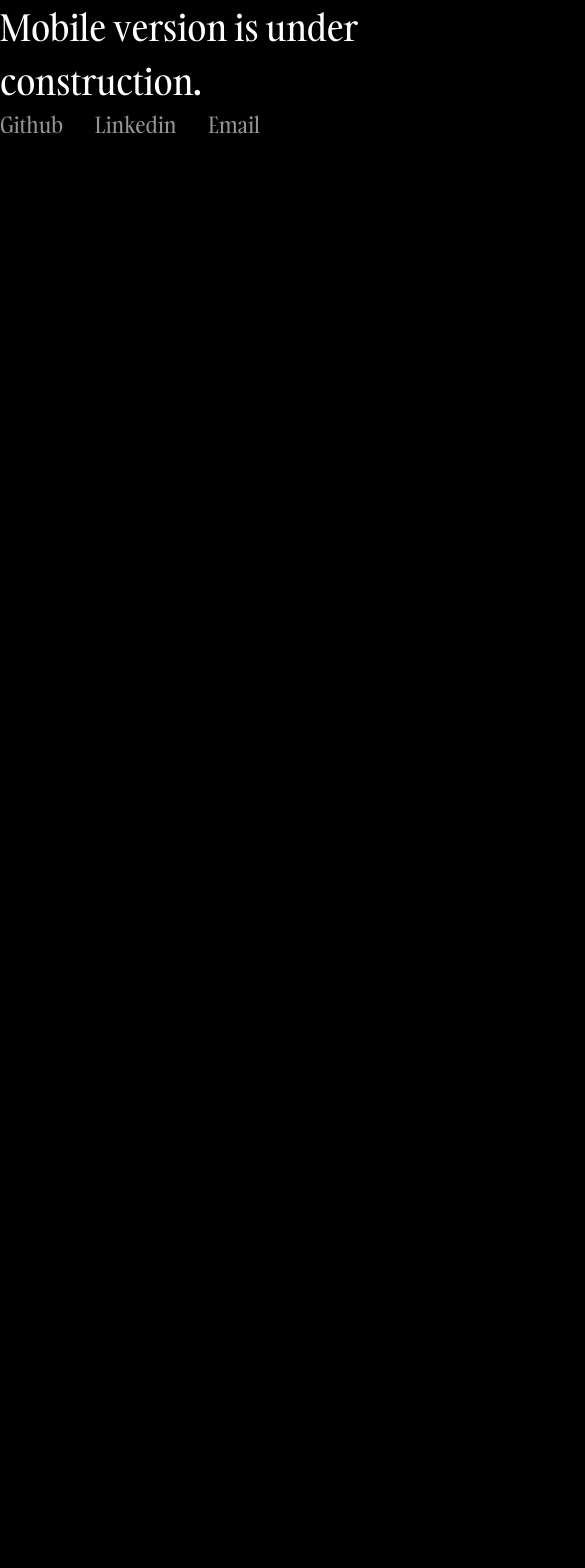
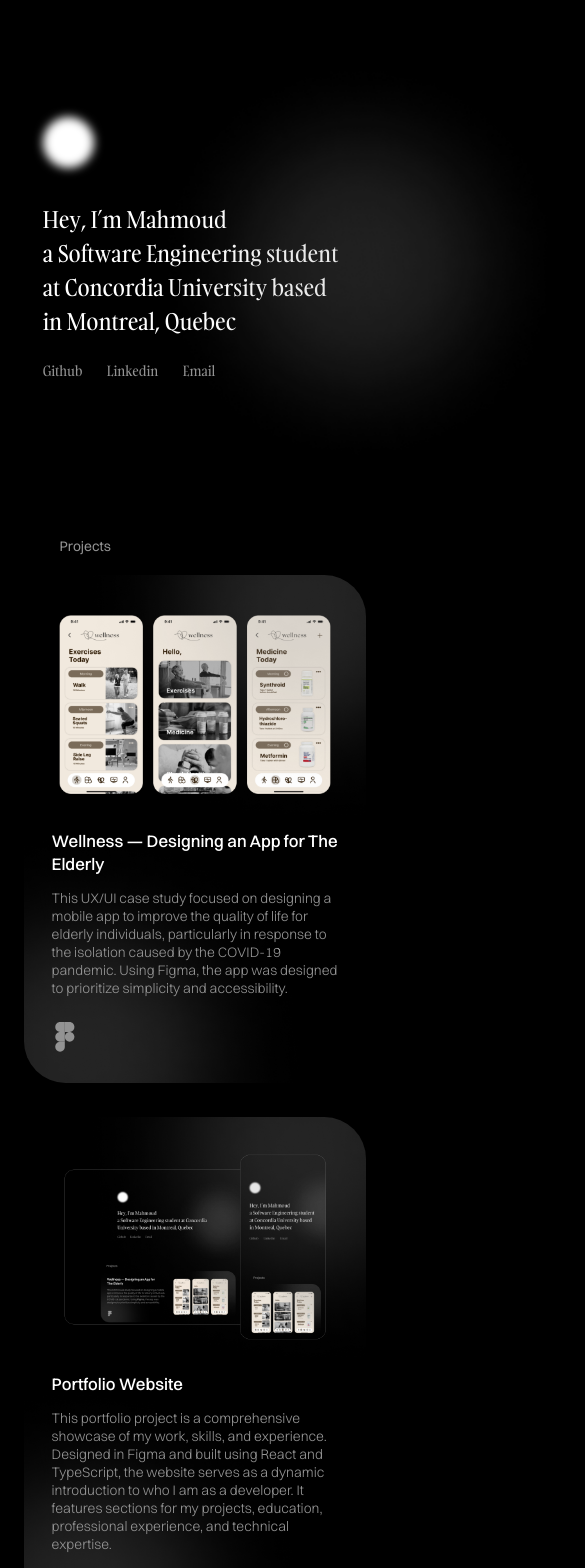
Before and after one commit to mavmoud/portfolio, a React (Vite) app: page / in a window 390 px wide. Shown: the top 1568 px of the page, 585 px wide, since content can reach past the window. Before the commit the page ends 844 px from the top, so only its background shows below. Built offline with nearby package versions, Linux system fonts and the light colour scheme.

Commit message:
Added optimization for mobile devices

```diff
--- a/src/App.tsx
+++ b/src/App.tsx
@@ -8,9 +8,7 @@ import About from "./components/About.tsx";
 import Education from "./components/Education.tsx";
 import TechStack from "./components/TechStack.tsx";
 import Footer from "./components/Footer.tsx";
-import Mobile from "./components/Mobile.tsx";
 import CustomCursor from "./components/CustomCursor.tsx";
-import useWindowSize from "./components/useWindowSize";
 import FigmaGrey from "./assets/images/figma-grey.svg";
 import FigmaWhite from "./assets/images/figma-white.svg";
 import GithubGrey from "./assets/images/github-grey.svg";
@@ -21,8 +19,6 @@ import WebsiteImg from "./assets/images/Portfolio.png";
 import "./App.css";
 
 const App: React.FC = () => {
-
-    const { width } = useWindowSize();
 
     const [isCursorVisible, setCursorVisibility] = useState(false);
 
@@ -35,13 +31,6 @@ const App: React.FC = () => {
     };
 
     return (
-        <>
-            {width <= 768 ? (
-                <>
-                    <Analytics />
-                    <Mobile />
-                </>
-            ) : (
         <>
             <Analytics />
             <Hero />
@@ -93,8 +82,6 @@ const App: React.FC = () => {
             <TechStack />
             <Footer />
         </>
-            )}
-        </>
     );
 }
 export default App;
--- a/src/components/ProjectCard.tsx
+++ b/src/components/ProjectCard.tsx
@@ -68,8 +68,10 @@ const ProjectCard: React.FC<ProjectCardProps> = (props) => {
     <>
       {width <= 768 ? (
         <>
-          <div onClick={handleClick} className="MotionDiv">
+          <div onClick={handleClick} className="ProjectDiv">
             <div className="ProjectCard">
+              <img src={Background} alt="Background Blur" className="RightBlur"/>
+              <div className="DetailsDiv">
                 <div className="CardImg">
                   <img
                       className="ProjectImg"
@@ -89,6 +91,12 @@ const ProjectCard: React.FC<ProjectCardProps> = (props) => {
                       onMouseEnter={handleIconMouseEnter}
                       onMouseLeave={handleIconMouseLeave}
                   />
+                  <img
+                      src={Background}
+                      alt="Background Blur"
+                      className="LeftBlur"
+                  />
+                </div>
               </div>
             </div>
           </div>
--- a/src/components/style/About.css
+++ b/src/components/style/About.css
@@ -23,3 +23,21 @@
   flex-direction: column;
   gap: 18px;
 }
+@media (max-width: 768px) {
+  .about {
+    width: 78.88vw;
+    flex-direction: column;
+    gap: 5vw;
+    margin-top: 19.17vw;
+  }
+
+  .aboutTitle {
+    font-size: 3.8vw;
+  }
+
+  .aboutDescription {
+    width: 75vw;
+    font-size: 3.56vw;
+    gap: 3.56vw;
+  }
+}
--- a/src/components/style/Education.css
+++ b/src/components/style/Education.css
@@ -36,3 +36,26 @@
 .greyEducation {
   color: #939393;
 }
+@media (max-width: 768px) {
+  .education {
+    width: 78.88vw;
+    flex-direction: column;
+    gap: 5vw;
+    margin-top: 24.26vw;
+
+  }
+  .educationTitle {
+    font-size: 3.8vw;
+  }
+  .educationDescription {
+    width: 75vw;
+    display: flex;
+    justify-content: space-between;
+  }
+  .universityProgram {
+    font-size: 3.56vw;
+  }
+  .locationDuration {
+    font-size: 3.56vw;
+  }
+}
--- a/src/components/style/Footer.css
+++ b/src/components/style/Footer.css
@@ -40,3 +40,23 @@
   color: #EDECEC;
   cursor: pointer;
 }
+@media (max-width: 768px) {
+  .footer {
+    width: 80.66vw;
+    margin-top: 38.16vw;
+    padding-bottom: 0;
+
+  }
+  .footerLinks {
+    width: 75vw;
+  }
+  .links {
+    column-gap: 10vw;
+  }
+  .copyright {
+    font-size: 2.54vw;
+  }
+  .socialLinks {
+    font-size: 2.54vw;
+  }
+}
--- a/src/components/style/Hero.css
+++ b/src/components/style/Hero.css
@@ -23,14 +23,14 @@
         transform: translate(0px, 0px) scale(1);
     }
 }
-.hero{
+.hero {
     width: 100vw;
     height: fit-content;
     margin-top: 140px;
     margin-bottom: 225px;
     text-align: left;
 }
-.ppContainer{
+.ppContainer {
     width: 665px;
     height: fit-content;
     margin-right: auto;
@@ -77,24 +77,63 @@
     padding-bottom: 0;
     margin-bottom: 0;
 }
-.heroLinks{
+.heroLinks {
     margin-top: 30px;
     width: 665px;
     margin-right: auto;
     margin-left: auto;
 }
-.hLinks{
+.hLinks {
     width: 260px;
     display: flex;
     justify-content: space-between;
 
 }
-.link{
+.link {
     color: #939393;
     font-family: "Gambarino", serif;
     font-size: 22px;
 }
-.link:hover{
+.link:hover {
     color: #EDECEC;
     cursor: pointer;
 }
+@media screen and (max-width: 768px) {
+    .hero {
+        margin-top: 30vw;
+        margin-bottom: 40vw;
+    }
+    .ppContainer {
+        width: 78.11vw;
+        margin-bottom: 8.9vw;
+    }
+    .pp {
+        width: 13vw;
+        height: 13vw;
+        filter: blur(5px);
+    }
+    .background {
+        position: absolute;
+        top: -95.4vw;
+        right: -114.5vw;
+        width: 130vw;
+        height: 130vw;
+        z-index: -1;
+        opacity: 0.9;
+        animation: background 10s infinite;
+    }
+    .heroText {
+        width: 78.11vw;
+        font-size: 5.85vw;
+    }
+    .heroLinks {
+        margin-top: 5.85vw;
+        width: 78.11vw;
+    }
+    .hLinks {
+        width: 44.27vw;
+    }
+    .link {
+        font-size: 3.56vw;
+    }
+}
--- a/src/components/style/ProjectCard.css
+++ b/src/components/style/ProjectCard.css
@@ -86,3 +86,53 @@
     margin-right: auto;
     margin-left: auto;
 }
+@media screen and (max-width: 768px) {
+    .ProjectCard {
+        border-radius: 10.68vw;
+        padding: 7.16vw 6.63vw 7.16vw 6.63vw;
+    }
+    .RightBlur {
+        width: 117vw;
+        height: 117vw;
+        top: -50.89vw;
+        right: -43.25vw;
+    }
+    .LeftBlur {
+        width: 117vw;
+        height: 117vw;
+        bottom: -50.89vw;
+        left: -43.25vw;
+    }
+    .DetailsDiv {
+        width: 74.55vw;
+        height: fit-content;
+        flex-direction: column;
+        gap: 5.85vw;
+        z-index: 1;
+    }
+    .ProjectDetails {
+        width: 74.55vw;
+        height: fit-content;
+        gap: 6.36vw;
+    }
+    .ProjectInfo {
+        width: 73.55vw;
+        height: fit-content;
+        margin-right: auto;
+        margin-left: auto;
+    }
+    .ProjectName{
+        font-size: 4.32vw;
+        margin-bottom: 3.56vw;
+    }
+    .ProjectDescription {
+        font-size: 3.56vw;
+    }
+    .ProjectImg {
+        width: 78.88vw;
+        height: 52.22vw;
+    }
+    .ProjectDiv {
+        margin-bottom: 8.68vw;
+    }
+}
--- a/src/components/style/ProjectIcon.css
+++ b/src/components/style/ProjectIcon.css
@@ -13,3 +13,9 @@
 .icon:hover{
     transform: scale(1.1);
 }
+@media screen and (max-width: 768px) {
+    .icon{
+        width: 7.63vw;
+        height: 7.63vw;
+    }
+}
--- a/src/components/style/SideTitle.css
+++ b/src/components/style/SideTitle.css
@@ -12,3 +12,13 @@
     font-weight: 400;
     margin-left: 50px;
 }
+@media screen and (max-width: 768px) {
+    .ProjectsTitle {
+        margin-bottom: 5vw;
+        width: 88.8vw;
+    }
+    .SideTitle{
+        font-size: 3.56vw;
+        margin-left: 9.66vw;
+    }
+}
--- a/src/components/style/TechStack.css
+++ b/src/components/style/TechStack.css
@@ -61,3 +61,38 @@ li {
 .columnSkills{
   width: fit-content;
 }
+@media (max-width: 768px) {
+  .techStack{
+    width: 78.88vw;
+    flex-direction: column;
+    gap: 5vw;
+    margin-top: 24.26vw;
+  }
+  .stackTitle {
+    font-size: 3.8vw;
+  }
+  .stackColumns {
+    width: 75vw;
+  }
+  .columns {
+    font-size: 3.56vw;
+    column-gap: 1vw;
+  }
+  .plusLI {
+    height: 3vw;
+    width: 3vw;
+
+  }
+  .plus {
+    height: 3vw;
+    width: 3vw;
+  }
+  .plusUl {
+    height: 20vw;
+    padding-top: 0.3vw;
+    padding-bottom: 0.3vw;
+  }
+  .incompUl {
+    padding-top: 0.3vw;
+  }
+}
--- a/src/index.css
+++ b/src/index.css
@@ -73,6 +73,7 @@
   padding: 0;
 }
 body {
+  overflow-x: hidden;
   background-color: #000000;
   width: 100vw;
 }
```
Lines whose indentation alone changed are shown as unchanged.
